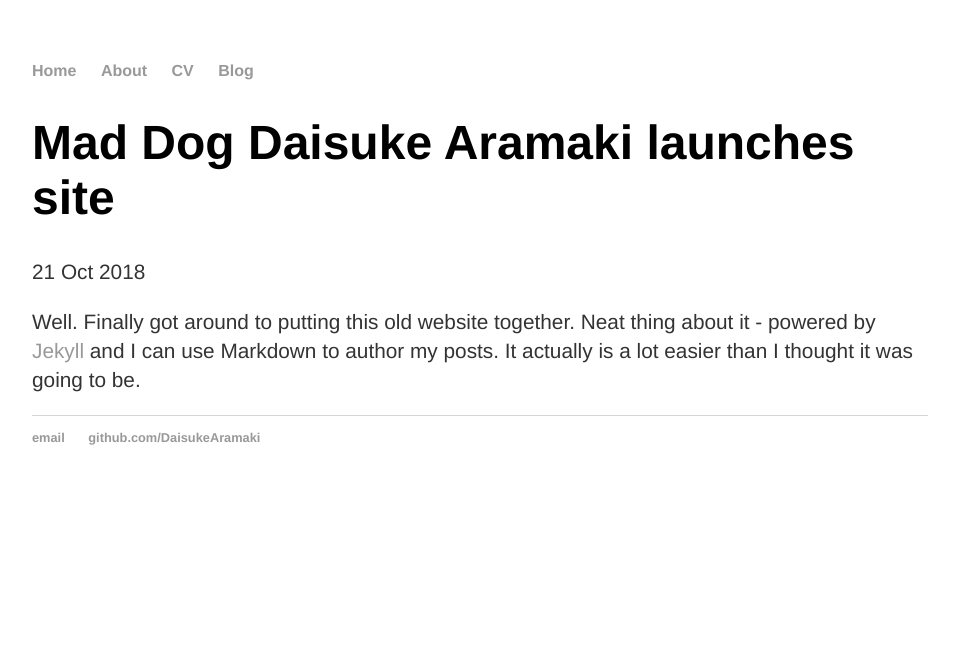
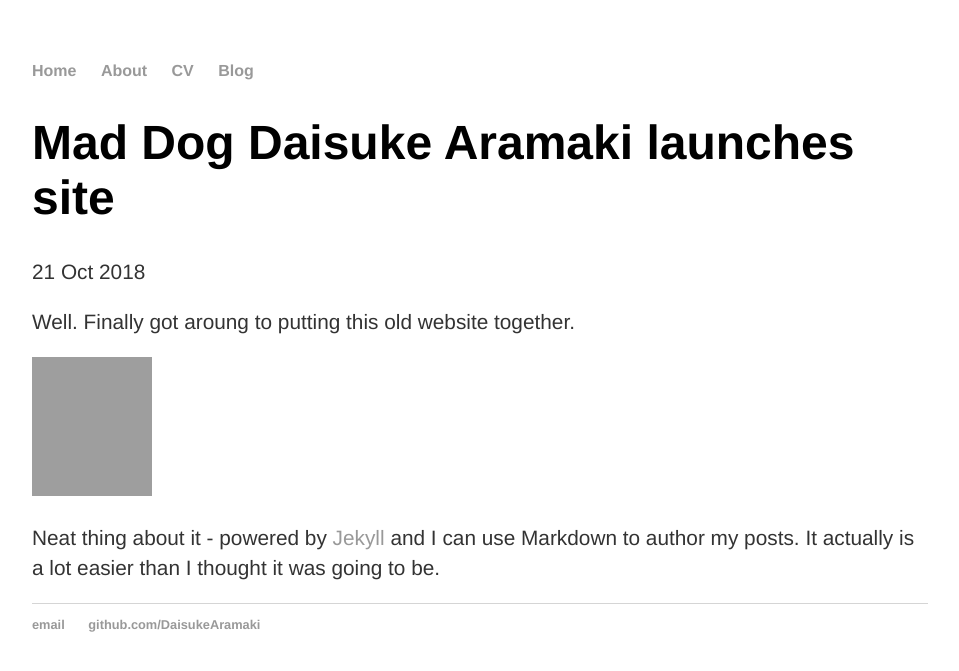
Before and after one commit to DaisukeAramaki/DaisukeAramaki.github.io, a Jekyll site: the page built from _posts/2018-10-21-daisuke-aramaki-site-launched.md, in a window 1280 px wide. Shown: the top 671 px of the page, without its empty margins (160-1119 px from the left). Built offline with Jekyll 4.4.1, drawn with Linux system fonts in a browser that asks for light colours; grey boxes are pictures that could not be loaded.

Commit message:
Some changes

```diff
--- a/_posts/2018-10-21-daisuke-aramaki-site-launched.md
+++ b/_posts/2018-10-21-daisuke-aramaki-site-launched.md
@@ -3,5 +3,8 @@ layout: post
 title: "Mad Dog Daisuke Aramaki launches site"
 date: 2018-10-21
 ---
+Well. Finally got aroung to putting this old website together.
 
-Well. Finally got around to putting this old website together. Neat thing about it - powered by [Jekyll](http://jekyllrb.com) and I can use Markdown to author my posts. It actually is a lot easier than I thought it was going to be.
+![Daisuke Aramaki](https://static.comicvine.com/uploads/scale_small/1/10135/264528-195150-aramaki.jpg){:class="img-responsive"}{:height="139px" width="120px"}
+
+Neat thing about it - powered by [Jekyll](http://jekyllrb.com) and I can use Markdown to author my posts. It actually is a lot easier than I thought it was going to be.
--- a/about/index.html
+++ b/about/index.html
@@ -9,11 +9,11 @@ title: About Prem aka Daisuke Aramaki
 		        <img src="https://i.imgur.com/WYNFNFC.jpg" alt="" width="150" height="186" id="hp"/>
 			<p style='text-align: justify;'> The grumpy old dog from Section 9 has been one of my favorite characters of all time and my most used online moniker. As a result, a lot of folks on various tech sites, blogs and forums know me as Daisuke Aramaki for more than a decade and a half now. I am in the process of resurrecting my online life after a long absence and decided to use this 9 year old account for my site pages.</p>
 			<p style='text-align: justify;'> My real name is Prem and I'm a Theoretical Physicist plus Chemical Engineer from Chennai, India. Quantitative research/consulting is my strong suit and I have been fortunate enough to have deeply explored this area across diverse domains in my career thus far. I lived and worked in EU for more than 14 years as a Research Manager and Management Consultant specializing in Analytics before coming back to Chennai. At the moment, I'm working remotely for a specialized European fintech firm.</p>
-			<p style='text-align: justify;'> I'm also available for hire as a freelance researcher, analytics consultant and advisor. Do contact me at my email if you're interested in working with me. In addition to English, I also speak good Japanese, Dutch and fluent German. Feel free to communicate in any of the aforementioned languages. Check out my CV page for some specifics. Also see my other blogs for more information.</p>
+			<p style='text-align: justify;'> I'm also available for hire as a freelance researcher, analytics consultant and advisor. Do contact me at my email if you're interested in working with me. In addition to English, I also speak good Japanese, Dutch and fluent German. Feel free to communicate in any of the aforementioned languages. Check out my CV page for some specifics. Also see my other blog for more information.</p>
 
 			<ul class="contacts">
 				<!-- <li><a href="#">@TwitterHandle</a></li> -->
-				<li><a href="https://skinwalker.wordpress.com"  style="color:#009DDB">My older blog</a></li>
+			<!--	<li><a href="https://skinwalker.wordpress.com"  style="color:#009DDB">My older blog</a></li> -->
 				<li><a href="https://oldmanaramaki.wordpress.com"  style="color:#009DDB">My current Wastebasket</a></li>
 				</ul>
 		</div>
```
Also changed, not shown: 3 other files.
